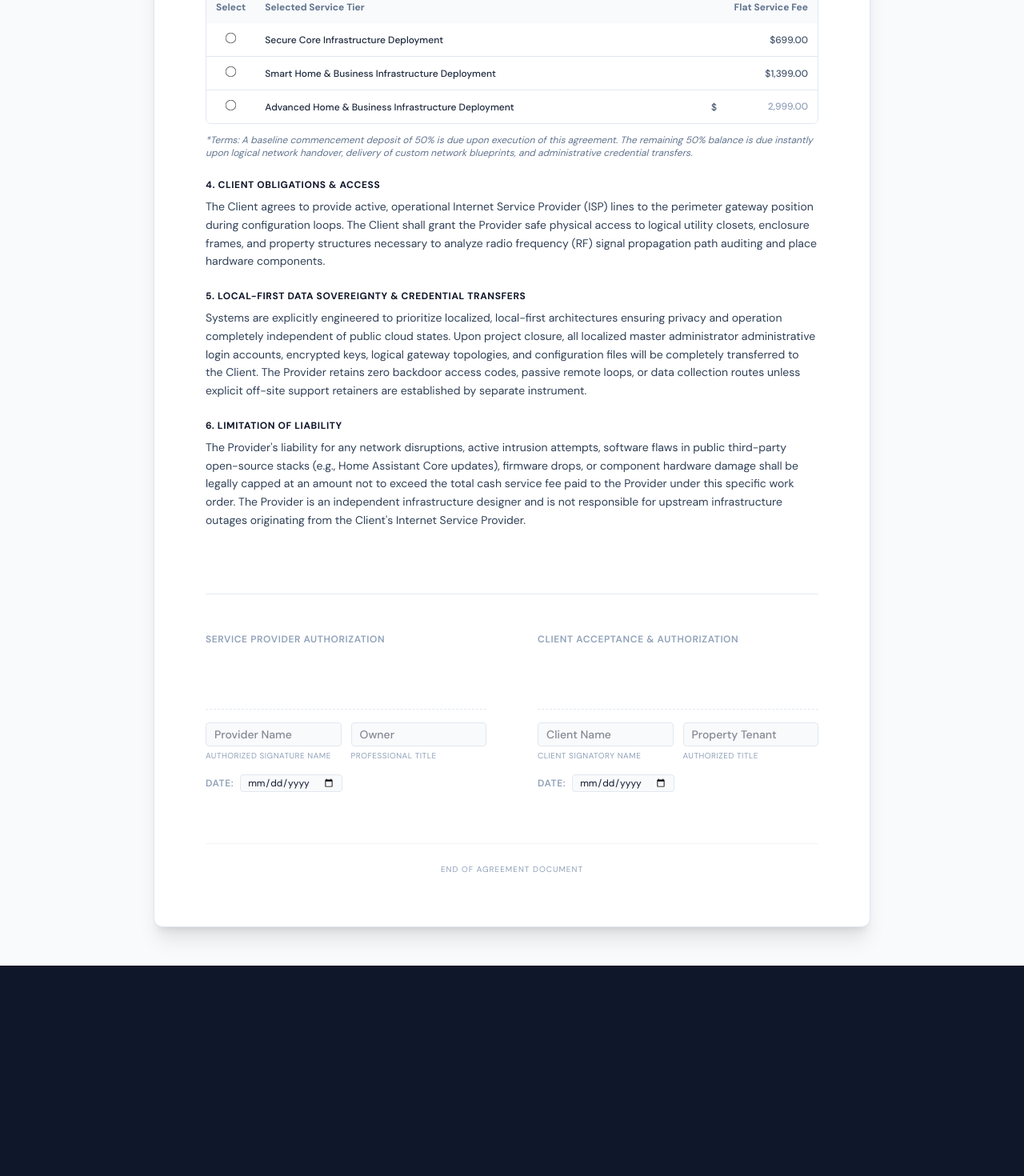
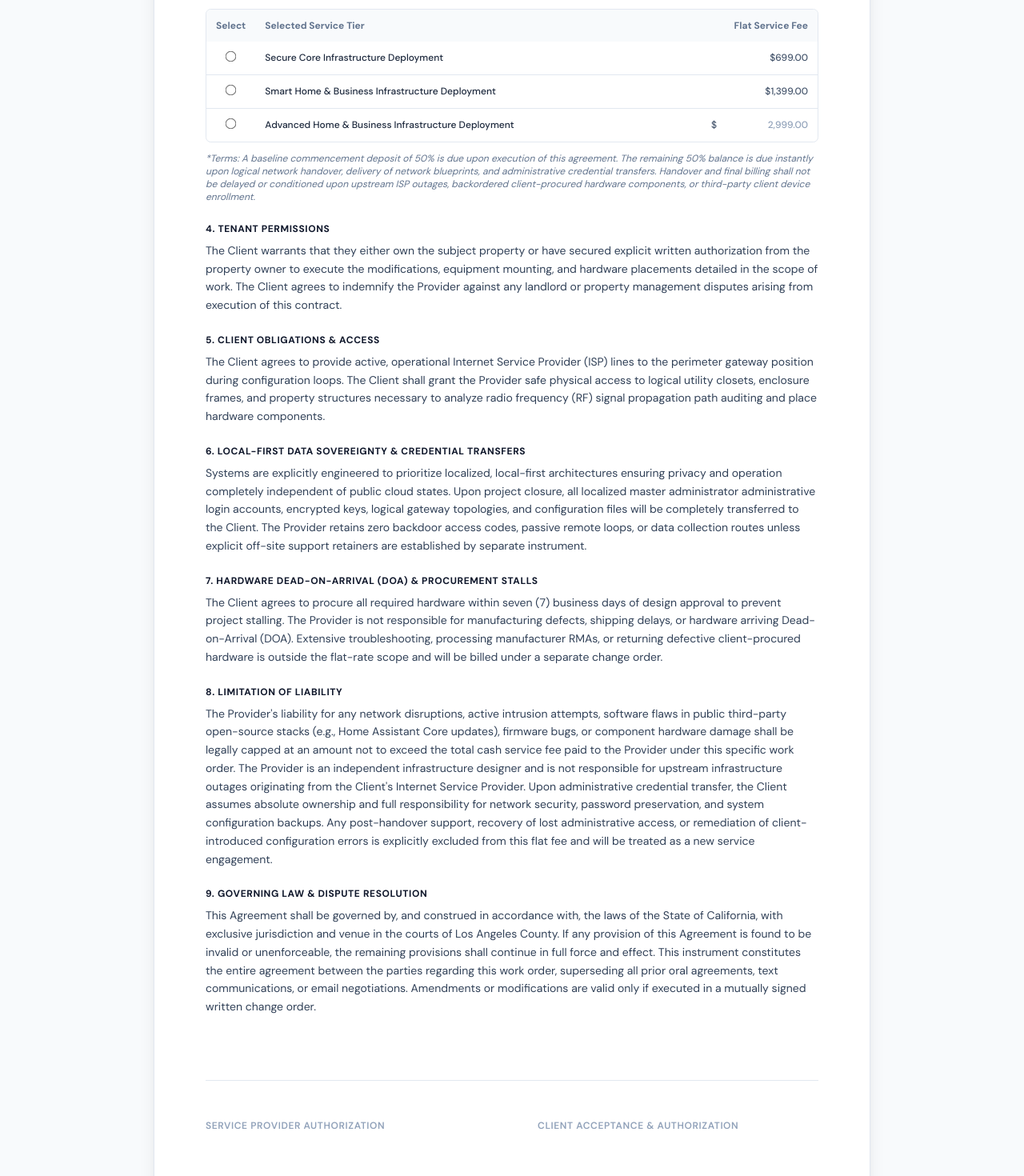
Before and after one commit to RepMX/network-designer, a Next.js app: page /contract in a window 1280 px wide. Shown: the part 974-2444 px from the top of the page at 80% size. Before the commit the page ends 2181 px from the top, so only its background shows below. Built offline with nearby package versions, Linux system fonts and the light colour scheme.

Commit message:
Add legal print

```diff
--- a/app/contract/page.tsx
+++ b/app/contract/page.tsx
@@ -277,7 +277,7 @@ export default function ContractPage() {
               1. Scope of Services
             </h2>
             <p>
-              The Provider agrees to perform technical architecture, engineering consulting, installation, and optimization services as designated below. Services may include physical space environmental assessments, logical network topology blueprints, network equipment installation, perimeter gateway security hardening (IDS/IPS configuration), strict logical VLAN network segmentation, and smart home readiness provisioning (including Home Assistant localized framework planning).
+              The Provider agrees to perform technical architecture, engineering consulting, installation, and optimization services as designated below. Services may include physical space environmental assessments, logical network topology blueprints, network equipment installation, perimeter gateway security hardening (IDS/IPS configuration), and strict logical VLAN network segmentation. This agreement explicitly excludes structural low-voltage cable pulling, wall drilling, or routing wire through building envelopes. Any structural modifications must be executed by a licensed third-party contractor or are the sole responsibility of the Client.
             </p>
           </section>
 
@@ -359,13 +359,22 @@ export default function ContractPage() {
             </div>
 
             <p className="text-xs text-slate-500 italic">
-              *Terms: A baseline commencement deposit of 50% is due upon execution of this agreement. The remaining 50% balance is due instantly upon logical network handover, delivery of custom network blueprints, and administrative credential transfers.
+              *Terms: A baseline commencement deposit of 50% is due upon execution of this agreement. The remaining 50% balance is due instantly upon logical network handover, delivery of network blueprints, and administrative credential transfers. Handover and final billing shall not be delayed or conditioned upon upstream ISP outages, backordered client-procured hardware components, or third-party client device enrollment.
             </p>
           </section>
 
           <section>
             <h2 className="text-xs font-bold uppercase tracking-wider text-slate-900 mb-2">
-              4. Client Obligations & Access
+              4. Tenant Permissions
+            </h2>
+            <p>
+              The Client warrants that they either own the subject property or have secured explicit written authorization from the property owner to execute the modifications, equipment mounting, and hardware placements detailed in the scope of work. The Client agrees to indemnify the Provider against any landlord or property management disputes arising from execution of this contract.
+            </p>
+          </section>
+
+          <section>
+            <h2 className="text-xs font-bold uppercase tracking-wider text-slate-900 mb-2">
+              5. Client Obligations & Access
             </h2>
             <p>
               The Client agrees to provide active, operational Internet Service Provider (ISP) lines to the perimeter gateway position during configuration loops. The Client shall grant the Provider safe physical access to logical utility closets, enclosure frames, and property structures necessary to analyze radio frequency (RF) signal propagation path auditing and place hardware components.
@@ -374,7 +383,7 @@ export default function ContractPage() {
 
           <section>
             <h2 className="text-xs font-bold uppercase tracking-wider text-slate-900 mb-2">
-              5. Local-First Data Sovereignty & Credential Transfers
+              6. Local-First Data Sovereignty & Credential Transfers
             </h2>
             <p>
               Systems are explicitly engineered to prioritize localized, local-first architectures ensuring privacy and operation completely independent of public cloud states. Upon project closure, all localized master administrator administrative login accounts, encrypted keys, logical gateway topologies, and configuration files will be completely transferred to the Client. The Provider retains zero backdoor access codes, passive remote loops, or data collection routes unless explicit off-site support retainers are established by separate instrument.
@@ -383,10 +392,28 @@ export default function ContractPage() {
 
           <section>
             <h2 className="text-xs font-bold uppercase tracking-wider text-slate-900 mb-2">
-              6. Limitation of Liability
+              7. Hardware Dead-on-Arrival (DOA) & Procurement Stalls
             </h2>
             <p>
-              The Provider's liability for any network disruptions, active intrusion attempts, software flaws in public third-party open-source stacks (e.g., Home Assistant Core updates), firmware drops, or component hardware damage shall be legally capped at an amount not to exceed the total cash service fee paid to the Provider under this specific work order. The Provider is an independent infrastructure designer and is not responsible for upstream infrastructure outages originating from the Client's Internet Service Provider.
+              The Client agrees to procure all required hardware within seven (7) business days of design approval to prevent project stalling. The Provider is not responsible for manufacturing defects, shipping delays, or hardware arriving Dead-on-Arrival (DOA). Extensive troubleshooting, processing manufacturer RMAs, or returning defective client-procured hardware is outside the flat-rate scope and will be billed under a separate change order.
+            </p>
+          </section>
+
+          <section>
+            <h2 className="text-xs font-bold uppercase tracking-wider text-slate-900 mb-2">
+              8. Limitation of Liability
+            </h2>
+            <p>
+              The Provider's liability for any network disruptions, active intrusion attempts, software flaws in public third-party open-source stacks (e.g., Home Assistant Core updates), firmware bugs, or component hardware damage shall be legally capped at an amount not to exceed the total cash service fee paid to the Provider under this specific work order. The Provider is an independent infrastructure designer and is not responsible for upstream infrastructure outages originating from the Client's Internet Service Provider. Upon administrative credential transfer, the Client assumes absolute ownership and full responsibility for network security, password preservation, and system configuration backups. Any post-handover support, recovery of lost administrative access, or remediation of client-introduced configuration errors is explicitly excluded from this flat fee and will be treated as a new service engagement.
+            </p>
+          </section>
+
+          <section>
+            <h2 className="text-xs font-bold uppercase tracking-wider text-slate-900 mb-2">
+              9. Governing Law & Dispute Resolution
+            </h2>
+            <p>
+              This Agreement shall be governed by, and construed in accordance with, the laws of the State of California, with exclusive jurisdiction and venue in the courts of Los Angeles County. If any provision of this Agreement is found to be invalid or unenforceable, the remaining provisions shall continue in full force and effect. This instrument constitutes the entire agreement between the parties regarding this work order, superseding all prior oral agreements, text communications, or email negotiations. Amendments or modifications are valid only if executed in a mutually signed written change order.
             </p>
           </section>
         </div>
```
